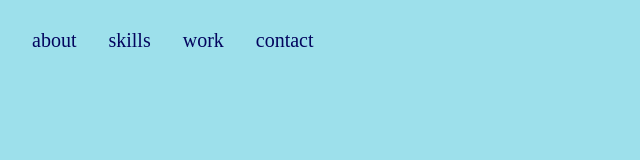
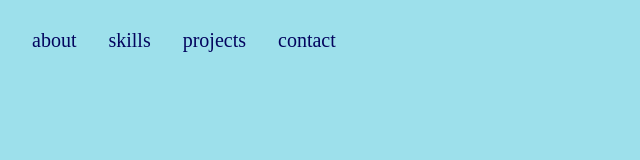
Before and after one commit to imReset/my-portfolio, a React (Create React App) app: page / in a window 1280 px wide. Shown: the top 160 px of the page, without its empty margins (0-640 px from the left). Built offline with nearby package versions, Linux system fonts and the light colour scheme.

Commit message:
update navvar

```diff
--- a/src/components/Navbar.jsx
+++ b/src/components/Navbar.jsx
@@ -23,8 +23,8 @@
           </Link>
         </li>
         <li>
-          <Link to="work" smooth={true} duration={500}>
-            work
+          <Link to="projects" smooth={true} duration={500}>
+            projects
           </Link>
         </li>
         <li>
```
